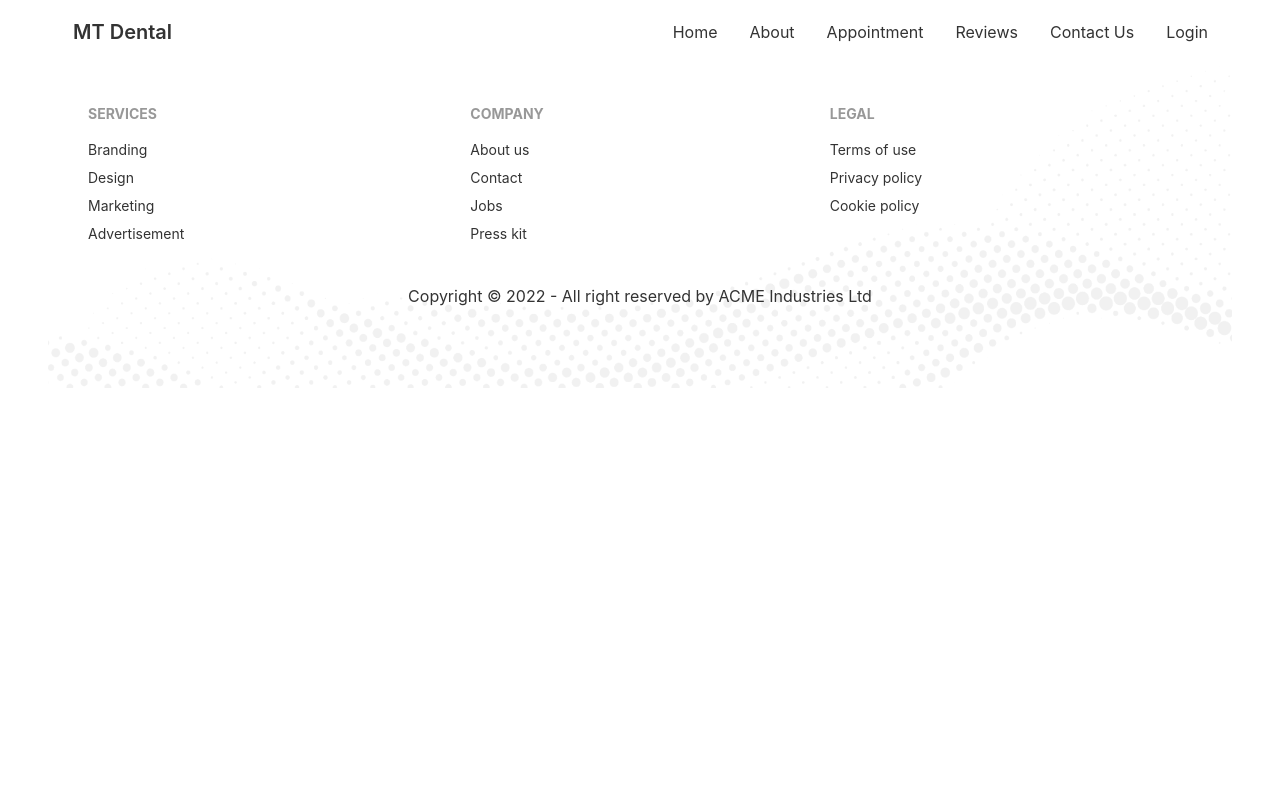
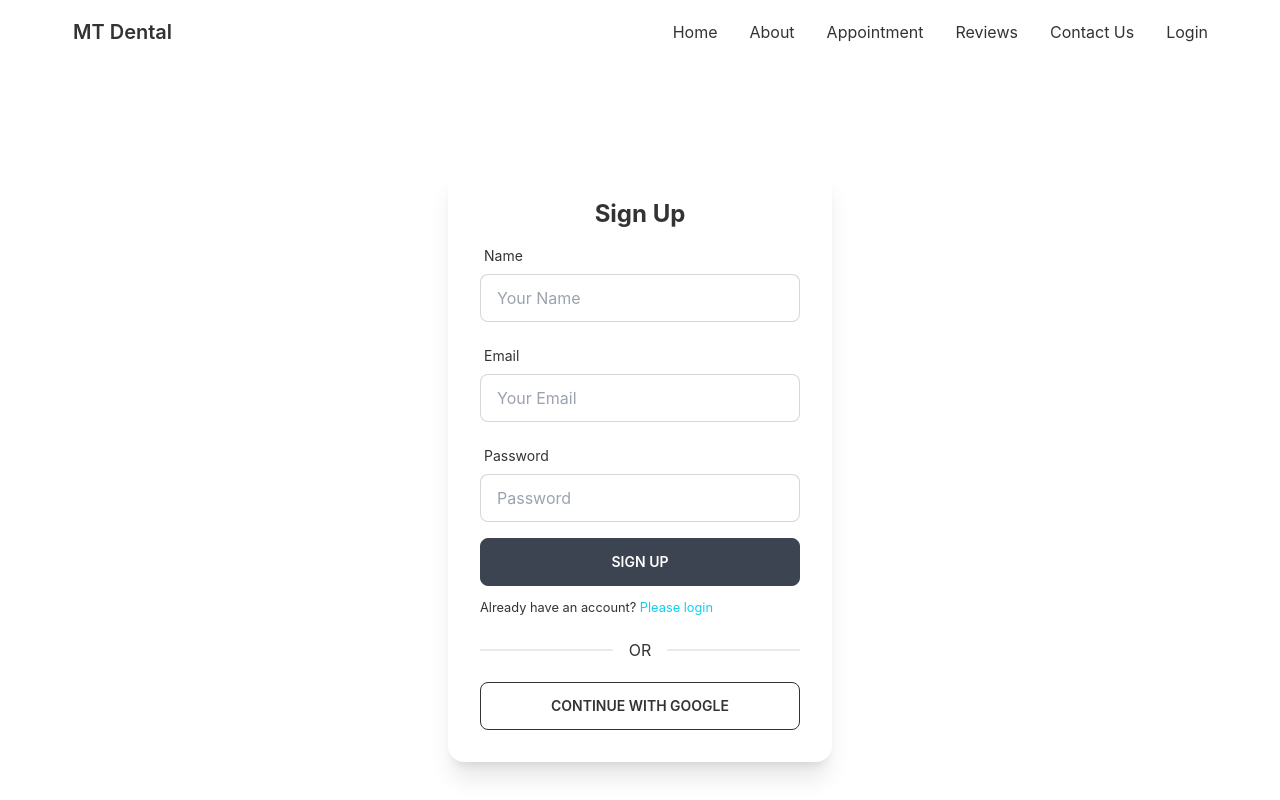
Before and after one commit to sayeef-rahman/dental-service-client, a React (Create React App) app: page /signup in a window 1280 px wide. Shown: the top 800 px of the page. Built offline with nearby package versions, Linux system fonts and the light colour scheme; no server answers.

Commit message:
registration page complete + navbar updated

```diff
--- a/src/App.js
+++ b/src/App.js
@@ -5,6 +5,7 @@ import About from './Pages/Home/About';
 import Login from './Pages/Login/Login';
 import Appointment from './Pages/Appointment/Appointment';
 import Footer from './Pages/Shared/Footer';
+import SignUp from './Pages/Login/SignUp';
 
 
 function App() {
@@ -16,6 +17,7 @@ function App() {
         <Route path="about" element={<About />} />
         <Route path="appointment" element={<Appointment/>} />
         <Route path="login" element={<Login />} />
+        <Route path="signup" element={<SignUp />} />
       </Routes>
       <Footer></Footer>
     </div>
--- /dev/null
+++ b/src/Pages/Login/SignUp.js
@@ -0,0 +1,133 @@
+import React from 'react';
+import { useCreateUserWithEmailAndPassword, useSignInWithGoogle, useUpdateProfile } from 'react-firebase-hooks/auth';
+import auth from '../../firebase.init';
+import { useForm } from "react-hook-form";
+import Loading from '../Shared/Loading';
+import { Link, useNavigate } from 'react-router-dom';
+
+const SignUp = () => {
+    const [signInWithGoogle, gUser, gLoading, gError] = useSignInWithGoogle(auth);
+    const { register, formState: { errors }, handleSubmit } = useForm();
+    const [
+        createUserWithEmailAndPassword,
+        user,
+        loading,
+        error,
+    ] = useCreateUserWithEmailAndPassword(auth);
+
+    const [updateProfile, updating, updateError] = useUpdateProfile(auth);
+
+    const navigate = useNavigate();
+
+    let signInError;
+
+    if (loading || gLoading || updating) {
+        return <Loading></Loading>
+    }
+
+    if (error || gError || updateError) {
+        signInError = <p className='text-red-500'><small>{error?.message || gError?.message || updateError?.message}</small></p>
+    }
+
+    if (user || gUser) {
+        console.log(user || gUser);
+    }
+
+    const onSubmit = async data => {
+        await createUserWithEmailAndPassword(data.email, data.password);
+        await updateProfile({ displayName: data.name });
+        console.log('update done');
+        navigate('/appointment');
+    }
+    return (
+        <div className='flex h-screen justify-center items-center'>
+            <div className="card w-96 bg-base-100 shadow-xl">
+                <div className="card-body">
+                    <h2 className="text-center text-2xl font-bold">Sign Up</h2>
+                    <form onSubmit={handleSubmit(onSubmit)}>
+
+                        <div className="form-control w-full max-w-xs">
+                            <label className="label">
+                                <span className="label-text">Name</span>
+                            </label>
+                            <input
+                                type="text"
+                                placeholder="Your Name"
+                                className="input input-bordered w-full max-w-xs"
+                                {...register("name", {
+                                    required: {
+                                        value: true,
+                                        message: 'Name is Required'
+                                    }
+                                })}
+                            />
+                            <label className="label">
+                                {errors.name?.type === 'required' && <span className="label-text-alt text-red-500">{errors.name.message}</span>}
+                            </label>
+                        </div>
+
+                        <div className="form-control w-full max-w-xs">
+                            <label className="label">
+                                <span className="label-text">Email</span>
+                            </label>
+                            <input
+                                type="email"
+                                placeholder="Your Email"
+                                className="input input-bordered w-full max-w-xs"
+                                {...register("email", {
+                                    required: {
+                                        value: true,
+                                        message: 'Email is Required'
+                                    },
+                                    pattern: {
+                                        value: /[a-z0-9]+@[a-z]+\.[a-z]{2,3}/,
+                                        message: 'Provide a valid Email'
+                                    }
+                                })}
+                            />
+                            <label className="label">
+                                {errors.email?.type === 'required' && <span className="label-text-alt text-red-500">{errors.email.message}</span>}
+                                {errors.email?.type === 'pattern' && <span className="label-text-alt text-red-500">{errors.email.message}</span>}
+                            </label>
+                        </div>
+                        <div className="form-control w-full max-w-xs">
+                            <label className="label">
+                                <span className="label-text">Password</span>
+                            </label>
+                            <input
+                                type="password"
+                                placeholder="Password"
+                                className="input input-bordered w-full max-w-xs"
+                                {...register("password", {
+                                    required: {
+                                        value: true,
+                                        message: 'Password is Required'
+                                    },
+                                    minLength: {
+                                        value: 6,
+                                        message: 'Must be 6 characters or longer'
+                                    }
+                                })}
+                            />
+                            <label className="label">
+                                {errors.password?.type === 'required' && <span className="label-text-alt text-red-500">{errors.password.message}</span>}
+                                {errors.password?.type === 'minLength' && <span className="label-text-alt text-red-500">{errors.password.message}</span>}
+                            </label>
+                        </div>
+
+                        {signInError}
+                        <input className='btn w-full max-w-xs text-white' type="submit" value="Sign Up" />
+                    </form>
+                    <p><small>Already have an account? <Link className='text-primary' to="/login">Please login</Link></small></p>
+                    <div className="divider">OR</div>
+                    <button
+                        onClick={() => signInWithGoogle()}
+                        className="btn btn-outline"
+                    >Continue with Google</button>
+                </div>
+            </div>
+        </div >
+    );
+};
+
+export default SignUp;
--- a/src/Pages/Shared/Navbar.js
+++ b/src/Pages/Shared/Navbar.js
@@ -1,14 +1,23 @@
 import React from 'react';
 import { Link } from 'react-router-dom';
+import auth from '../../firebase.init';
+import { signOut } from 'firebase/auth';
+import { useAuthState } from 'react-firebase-hooks/auth';
 
 const Navbar = () => {
+    const [user] = useAuthState(auth);
+
+    const logout = () => {
+        signOut(auth);
+      };
+
     const menuItems = <>
         <li><Link to="/">Home</Link></li>
         <li><Link to="/about">About</Link></li>
         <li><Link to="/appointment">Appointment</Link></li>
         <li><Link to="/reviews">Reviews</Link></li>
         <li><Link to="/contact">Contact Us</Link></li>
-        <li><Link to="/login">Login</Link></li>
+        <li>{user ? <button className="btn btn-ghost" onClick={logout} >Sign Out</button> : <Link to="/login">Login</Link>}</li>
     </>
     return (
         <div className="navbar bg-base-100">
```
